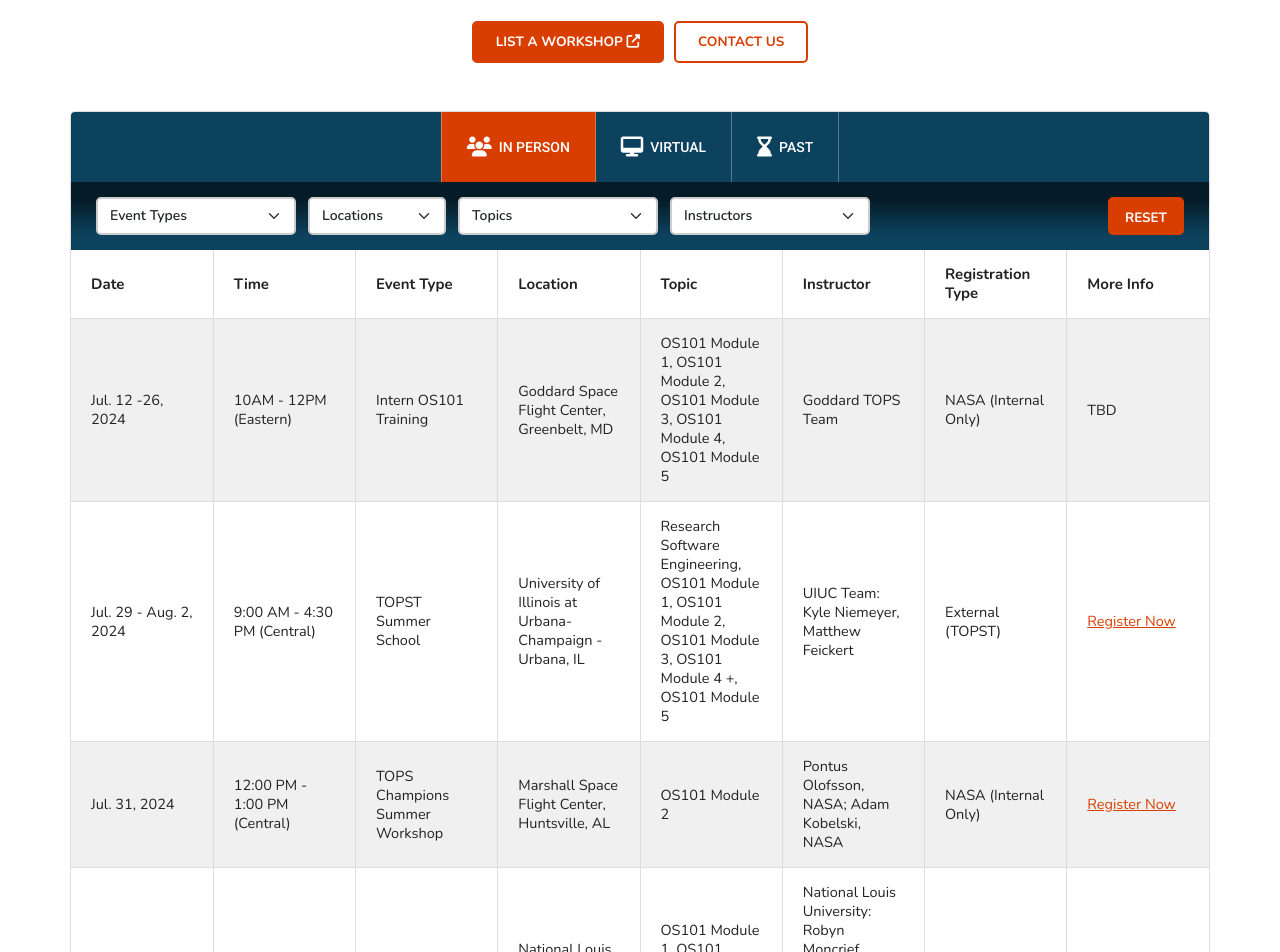
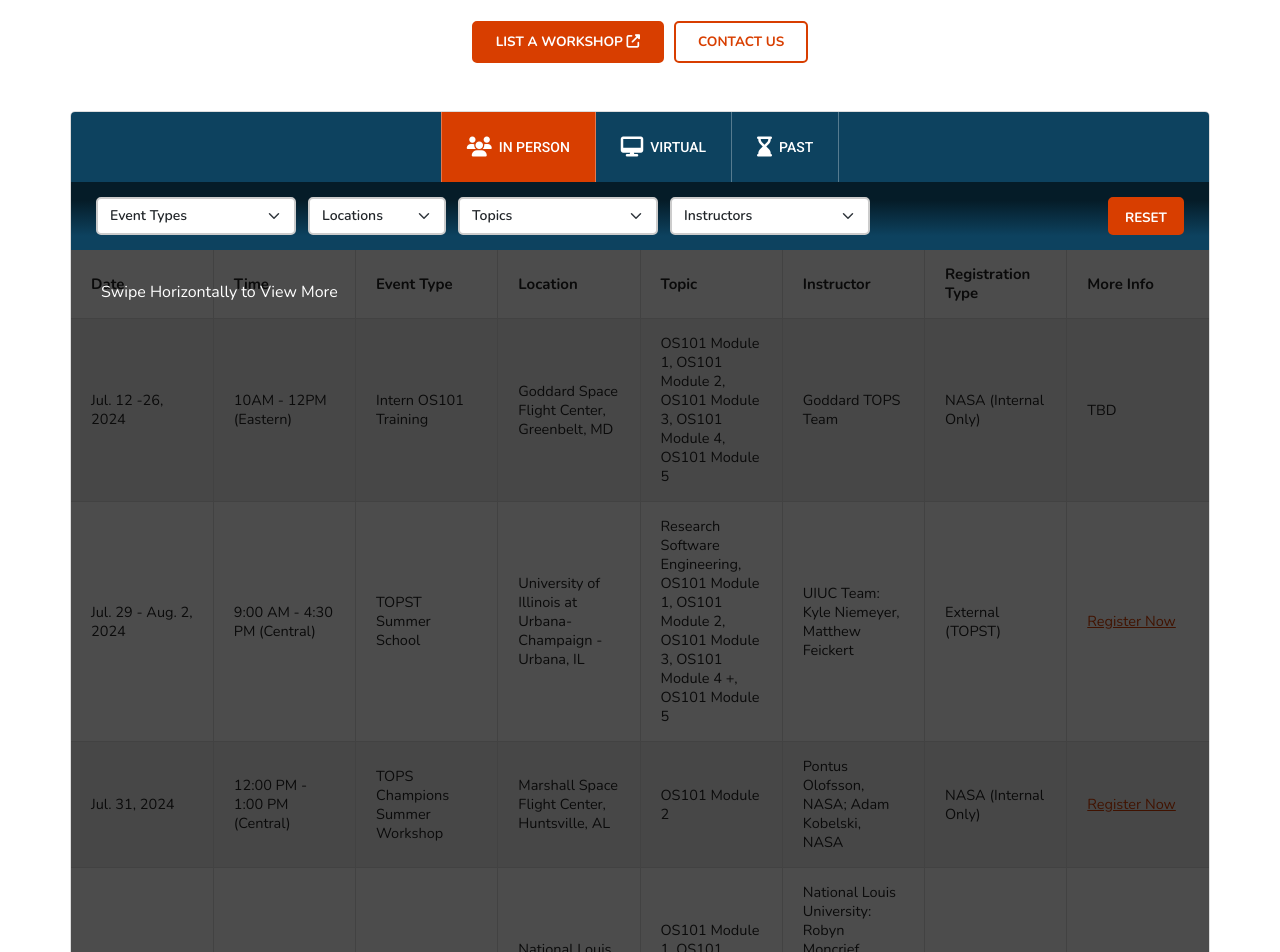
Before and after one commit to bressler1995/TOPS-Website-Front-End, a Jekyll site: the page built from pages/takeos101.md, in a window 1280 px wide. Shown: the part 2291-3243 px from the top of the page. Built offline with Jekyll 4.4.1, drawn with Linux system fonts in a browser that asks for light colours.

Commit message:
Start styling horizontal cue overlay

```diff
--- a/_includes/takeos101/instructorled.html
+++ b/_includes/takeos101/instructorled.html
@@ -159,7 +159,7 @@
                       {% endfor %}
                     </tbody>
                   </table>
-				  <div>Swipe Horizontally to View More</div>
+				  <div class="hcue"><p>Swipe Horizontally to View More</p></div>
                 </div>
               {% endif %}
             </div>
--- a/assets/css/style.css
+++ b/assets/css/style.css
@@ -1327,6 +1327,30 @@ h1, h2, h3, h4, h5, h6, .h1, .h2, .h3, .h4, .h5, .h6 {
 	position: relative;
 	width: 100%;
 	overflow-x: auto;
+}
+
+.tops_workshops_container .tops_workshops_tables .workshop_table_table .hcue {
+  display: flex;
+  flex-flow: column wrap;
+  position: absolute;
+  width: 100%;
+  height: 100%;
+  top: 0;
+  left: 0;
+  z-index: 3;
+  background-color: rgba(0, 0, 0, 0.7);
+  box-sizing: border-box;
+  padding: 30px;
+  align-items: flex-start;
+}
+
+.tops_workshops_container .tops_workshops_tables .workshop_table_table .hcue p {
+	display: block;
+	width: 100%;
+	font-size: 16px;
+    line-height: 1.6rem;
+    font-weight: 400;
+	color: #FFF;
 }
 
 .no_workshops {
```
